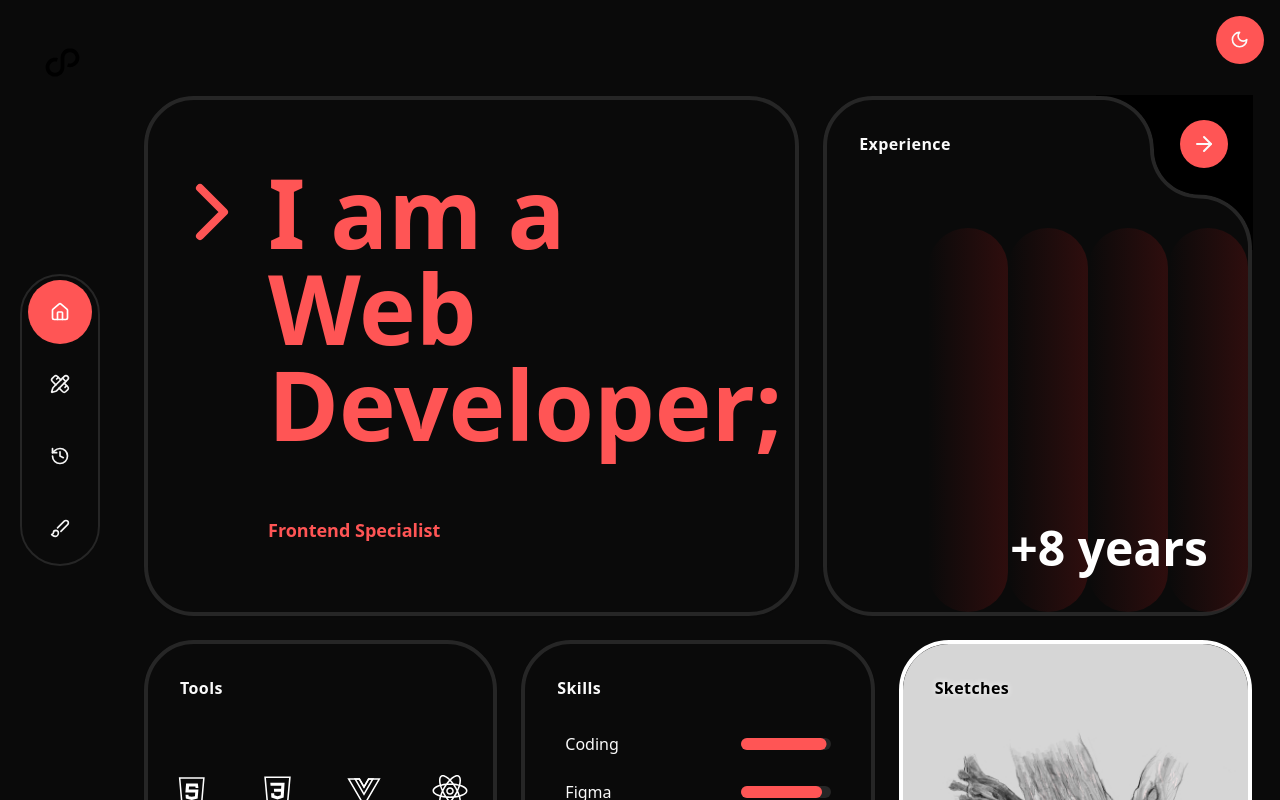
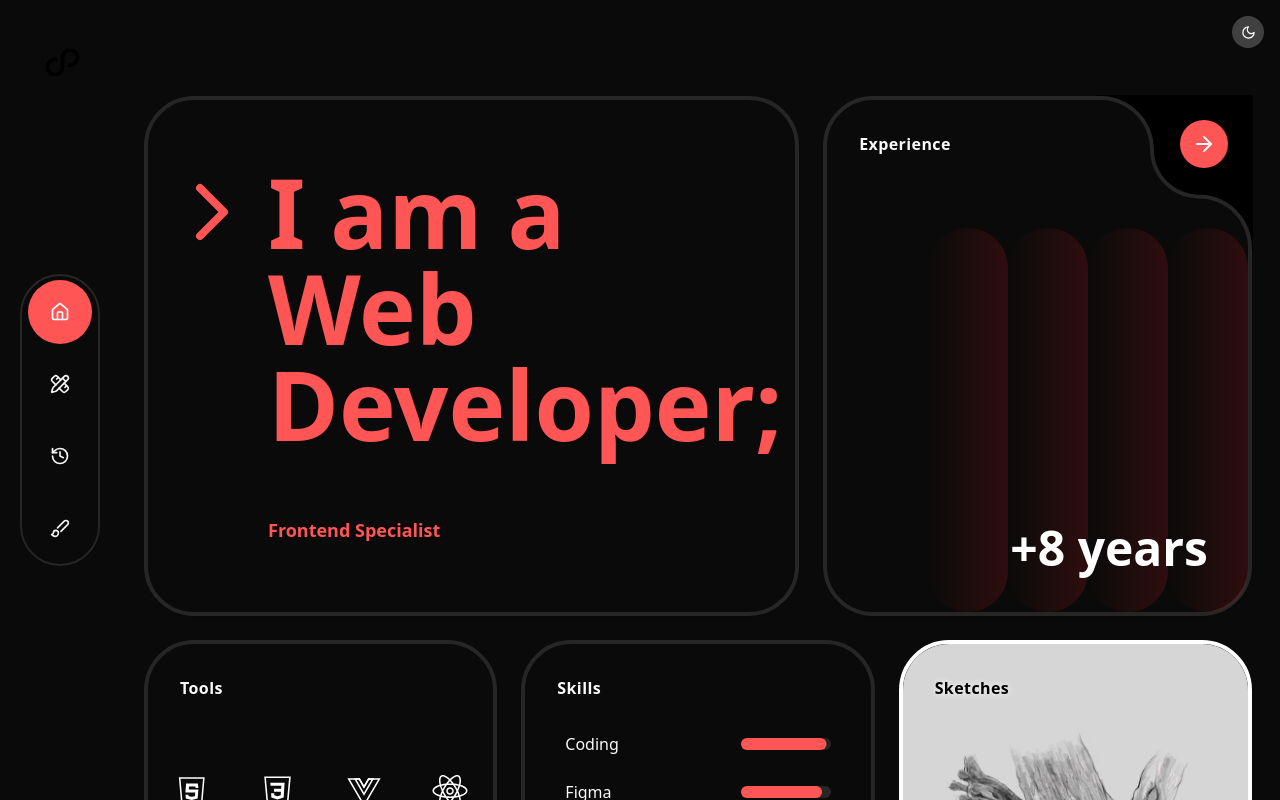
Before and after one commit to ChetanPate1/chetanpate1.github.io, a React (Vite) app: page / in a window 1280 px wide. Shown: the top 800 px of the page. Built offline with nearby package versions, Linux system fonts and the light colour scheme.

Commit message:
dark mode button size adjusted

```diff
--- a/src/components/dark-mode-toggle.tsx
+++ b/src/components/dark-mode-toggle.tsx
@@ -16,9 +16,9 @@ export function DarkModeToggle() {
    return (
       <DropdownMenu>
          <DropdownMenuTrigger asChild>
-            <Button size="icon" className="fixed z-[50] top-4 right-4">
-               <Sun className="h-[1.2rem] w-[1.2rem] rotate-0 scale-100 transition-all dark:-rotate-90 dark:scale-0" />
-               <Moon className="absolute h-[1.2rem] w-[1.2rem] rotate-90 scale-0 transition-all dark:rotate-0 dark:scale-100" />
+            <Button size="icon" className="bg-neutral-300 dark:bg-neutral-700 dark:text-white text-black fixed z-[50] h-8 w-8 top-4 right-4">
+               <Sun className="rotate-0 w-[15px] h-[15px] scale-100 transition-all dark:-rotate-90 dark:scale-0" />
+               <Moon className="absolute w-[15px] h-[15px] rotate-90 scale-0 transition-all dark:rotate-0 dark:scale-100" />
                <span className="sr-only">Toggle theme</span>
             </Button>
          </DropdownMenuTrigger>
```
